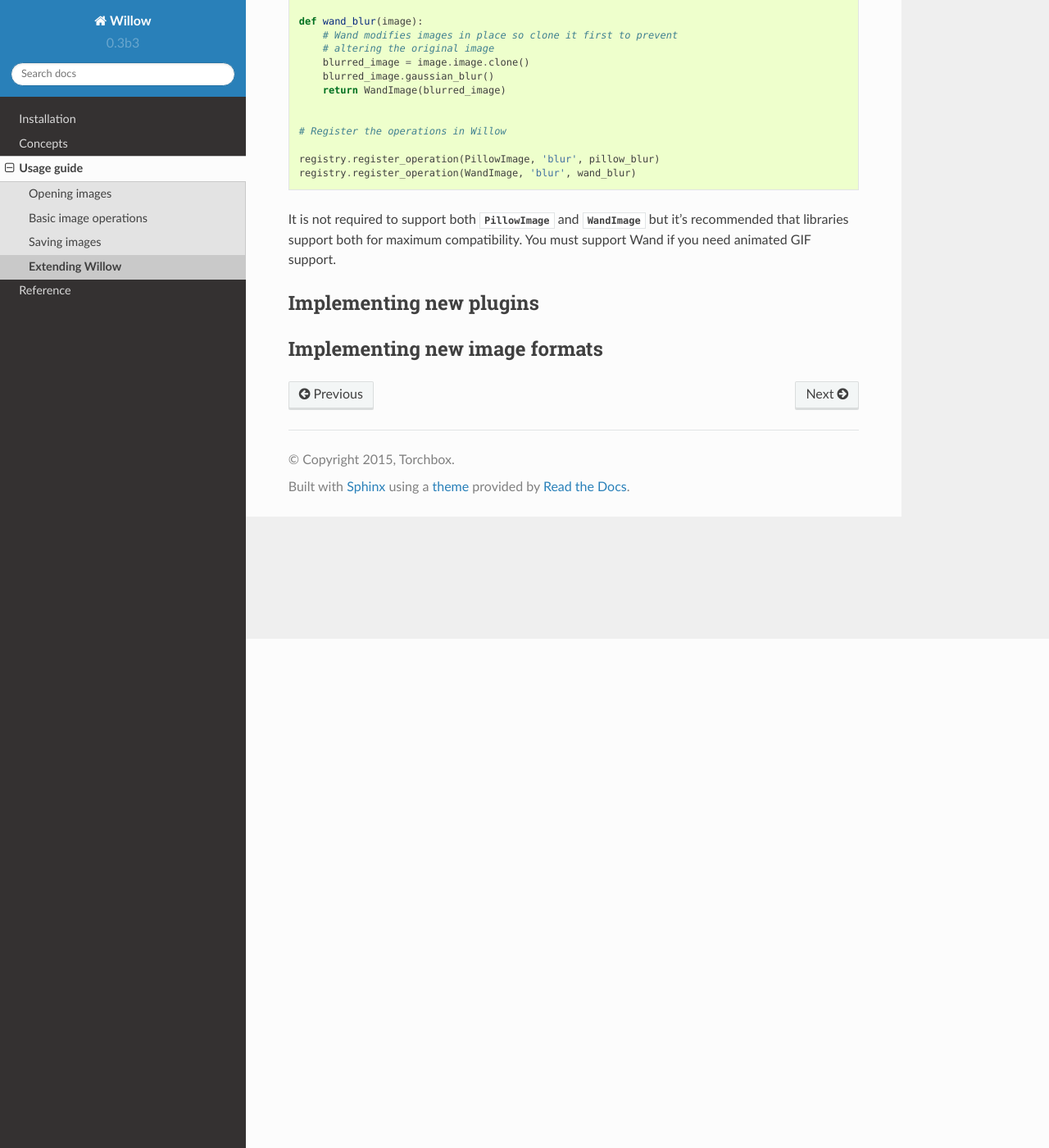
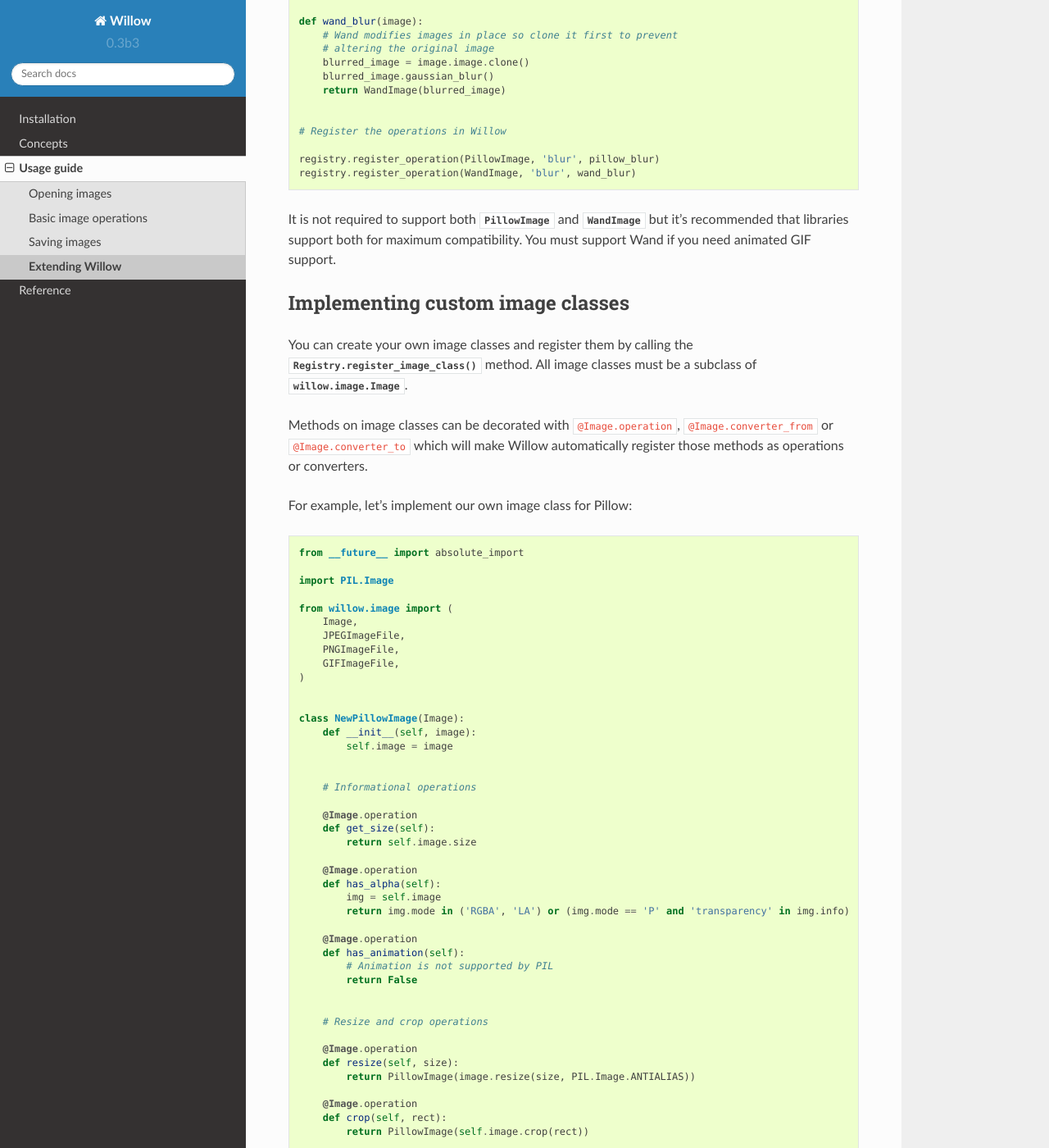
Before and after one commit to wagtail/Willow, a Sphinx documentation site: the page built from docs/guide/extend.rst, in a window 1280 px wide and 1400 px high, scrolled down 621 px. Shown: the whole window at 82% size. Built offline with Sphinx 7.4.7 and the Read the Docs theme 2.0.0, drawn with Linux system fonts in a browser that asks for light colours; some of the changed text lies outside the part shown.

Commit message:
Implementing new image classes

```diff
--- a/docs/guide/extend.rst
+++ b/docs/guide/extend.rst
@@ -9,7 +9,7 @@ Don't forget to look at the :doc:`concepts </concepts>` section first!
 Implementing new operations
 ---------------------------
 
-You can add operations to any existing image class by calling the
+You can add operations to any existing image class and register them by calling the
 :meth:`Registry.register_operation` method passing it the image class, name of
 the operation and the function to call when the operation is used.
 
@@ -47,8 +47,82 @@ and :class:`~willow.plugins.wand.WandImage` but it's recommended that libraries
 support both for maximum compatibility. You must support Wand if you need
 animated GIF support.
 
-Implementing new plugins
-------------------------
+Implementing custom image classes
+---------------------------------
+
+You can create your own image classes and register them by calling the
+:meth:`Registry.register_image_class` method. All image classes must be a
+subclass of :class:`willow.image.Image`.
+
+Methods on image classes can be decorated with ``@Image.operation``,
+``@Image.converter_from`` or ``@Image.converter_to`` which will make Willow
+automatically register those methods as operations or converters.
+
+For example, let's implement our own image class for Pillow:
+
+.. code-block:: python
+
+    from __future__ import absolute_import
+
+    import PIL.Image
+
+    from willow.image import (
+        Image,
+        JPEGImageFile,
+        PNGImageFile,
+        GIFImageFile,
+    )
+
+
+    class NewPillowImage(Image):
+        def __init__(self, image):
+            self.image = image
+
+
+        # Informational operations
+
+        @Image.operation
+        def get_size(self):
+            return self.image.size
+
+        @Image.operation
+        def has_alpha(self):
+            img = self.image
+            return img.mode in ('RGBA', 'LA') or (img.mode == 'P' and 'transparency' in img.info)
+
+        @Image.operation
+        def has_animation(self):
+            # Animation is not supported by PIL
+            return False
+
+
+        # Resize and crop operations
+
+        @Image.operation
+        def resize(self, size):
+            return PillowImage(image.resize(size, PIL.Image.ANTIALIAS))
+
+        @Image.operation
+        def crop(self, rect):
+            return PillowImage(self.image.crop(rect))
+
+
+        # Converter from supported file formats, this is where the image is opened
+
+        # Pillow doesn't support GIFs very well. Adding a cost will make Willow try
+        # a different image class first. The default cost for all converters is 100.
+
+        @classmethod
+        @Image.converter_from(JPEGImageFile)
+        @Image.converter_from(PNGImageFile)
+        @Image.converter_from(GIFImageFile, cost=200)
+        @Image.converter_from(BMPImageFile)
+        def open(cls, image_file):
+            image_file.f.seek(0)
+            image = PIL.Image.open(image_file.f)
+
+            return cls(image)
+
 
 Implementing new image formats
 ------------------------------
```
